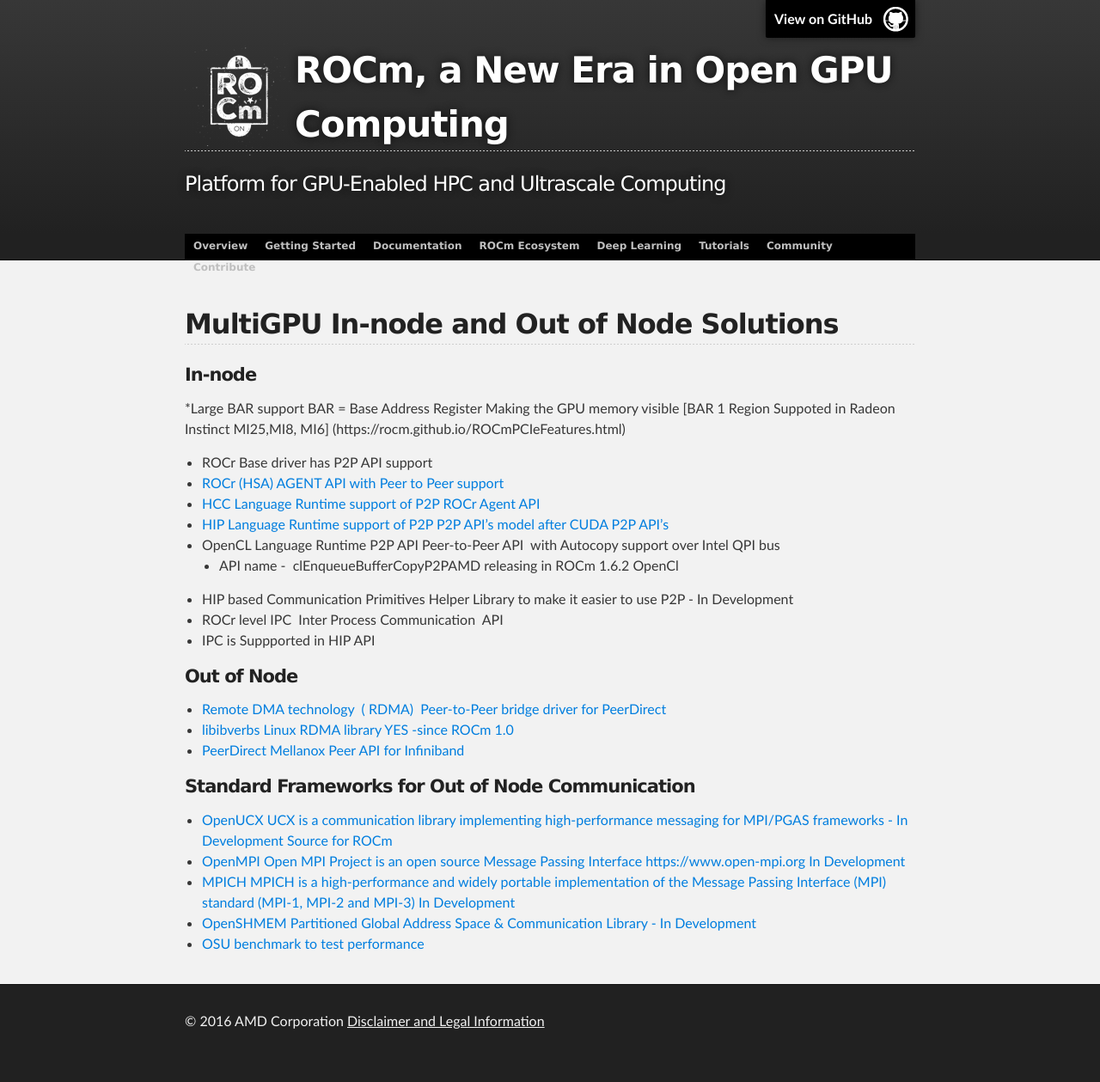
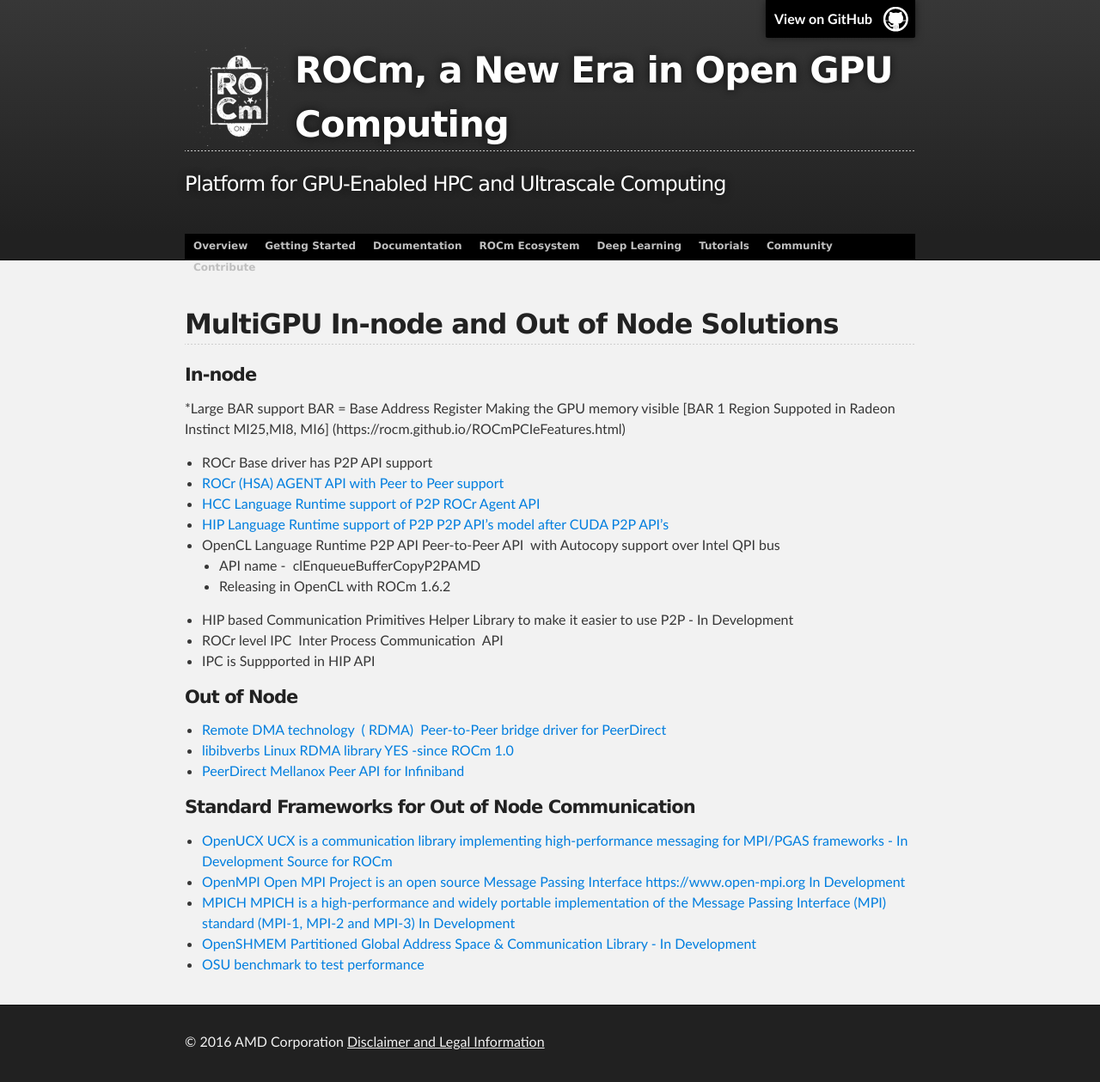
Before and after one commit to ROCm/ROCm.github.io, a Jekyll site: the page built from ROCmMultiGPU.md, in a window 1280 px wide. Shown: the whole page at 86% size. Built offline with Jekyll 4.4.1, drawn with Linux system fonts in a browser that asks for light colours; our own code applies the rules of GitHub Pages for plain Markdown files; before the commit the page ends 1235 px from its top, so only the background shows below that.

Commit message:
Update ROCmMultiGPU.md

```diff
--- a/ROCmMultiGPU.md
+++ b/ROCmMultiGPU.md
@@ -10,7 +10,8 @@
 * [HCC Language Runtime support of P2P	 ROCr Agent API](https://scchan.github.io/hcc/classhc_1_1accelerator.html#aebd49b998f9421bd032ea450cbafd247)
 * [HIP Language Runtime support of P2P	P2P API's model after CUDA P2P API's](http://rocm-developer-tools.github.io/HIP/group__PeerToPeer.html)
 * OpenCL Language Runtime P2P API	Peer-to-Peer API  with Autocopy support over Intel QPI bus
-  * API name -  clEnqueueBufferCopyP2PAMD releasing in ROCm 1.6.2 OpenCl
+  * API name -  clEnqueueBufferCopyP2PAMD
+  * Releasing in OpenCL with ROCm 1.6.2
 * HIP based Communication Primitives Helper Library to make it easier to use P2P - In Development
 * ROCr level IPC 	Inter Process Communication 	API
  * IPC is Suppported in HIP API
```
